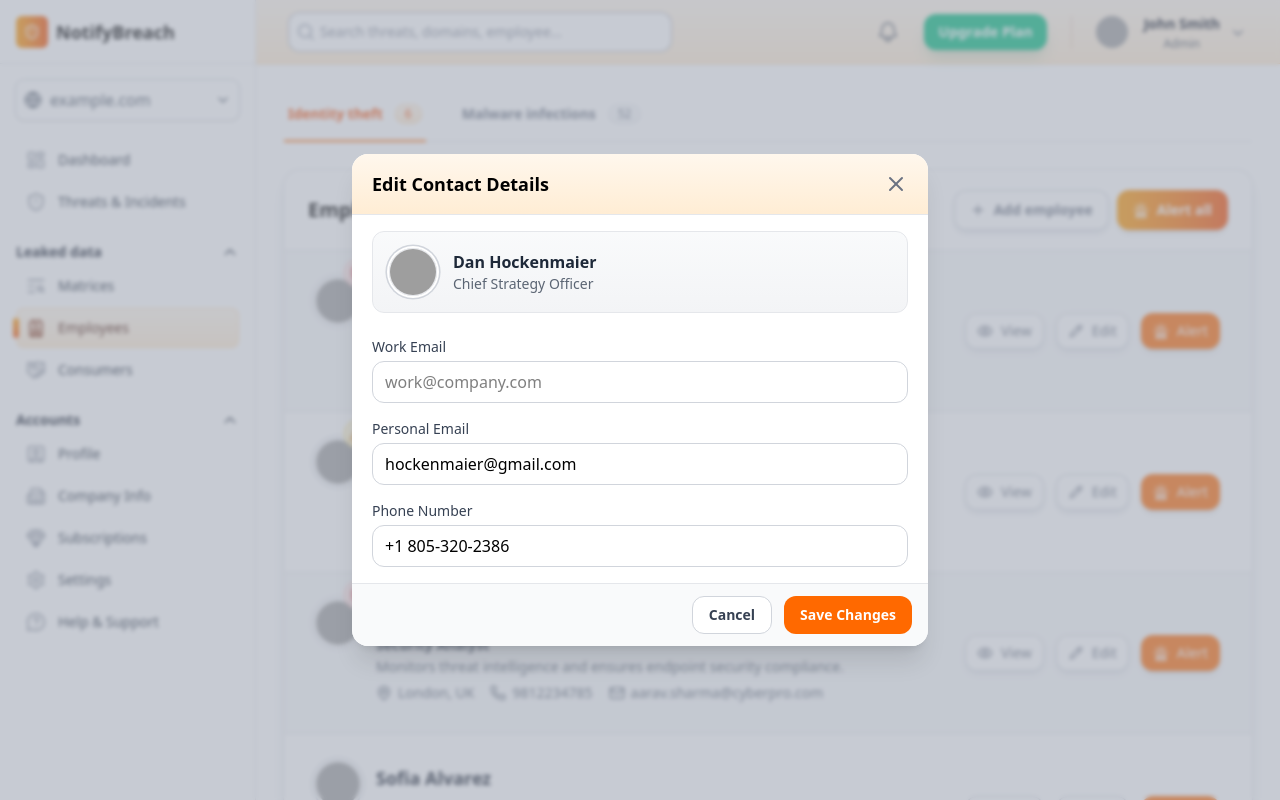
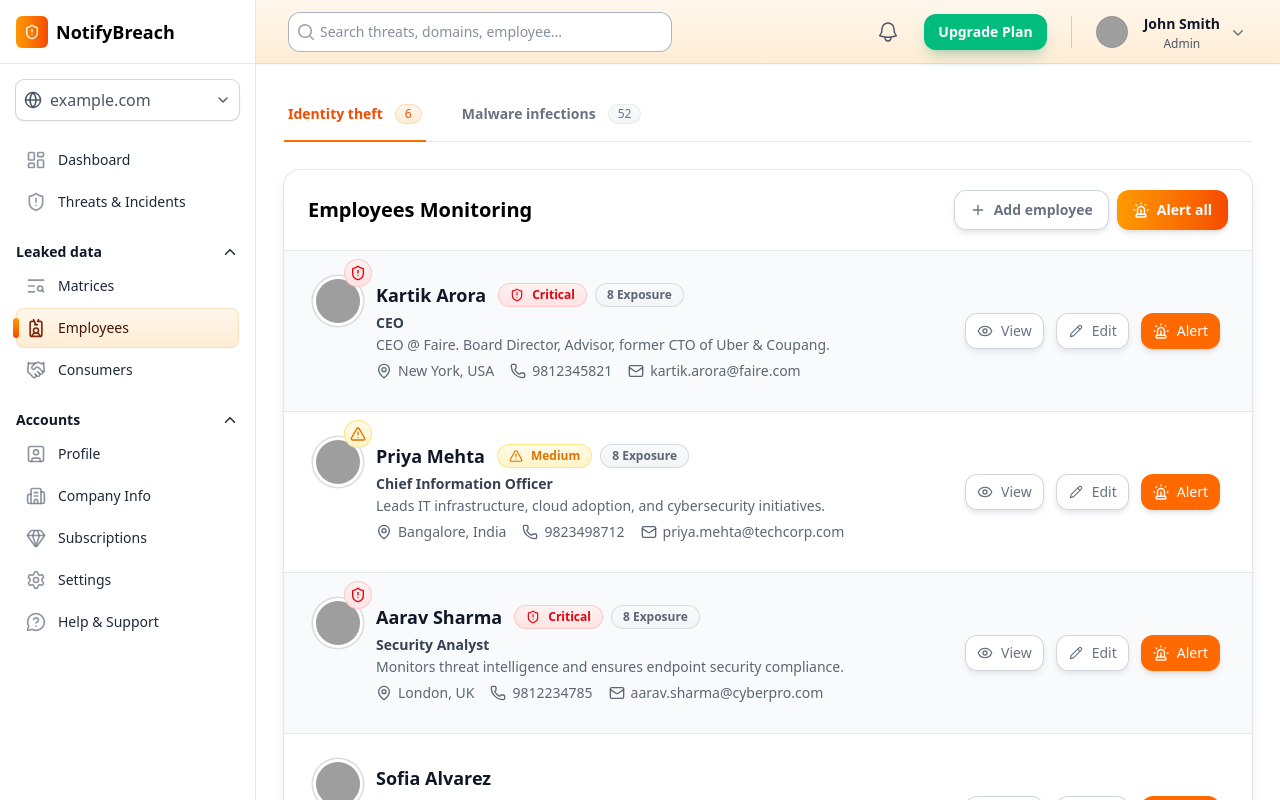
Before and after one commit to Kumarsj420/notify_dashboard, a Next.js app: page /employees in a window 1280 px wide. Shown: the top 800 px of the page. Built offline with nearby package versions, Linux system fonts and the light colour scheme; grey boxes are pictures that could not be loaded.

Commit message:
minor fixes

```diff
--- a/app/employees/domain.tsx
+++ b/app/employees/domain.tsx
@@ -85,7 +85,7 @@ const Domain: React.FC = () => {
     );
   };
 
-  const [editOpen, setEditOpen] = useState(true);
+  const [editOpen, setEditOpen] = useState(false);
 
   const [viewOpen, setViewOpen] = useState(false);
   const [selectedEmployee, setSelectedEmployee] = useState<any>(null);
```
